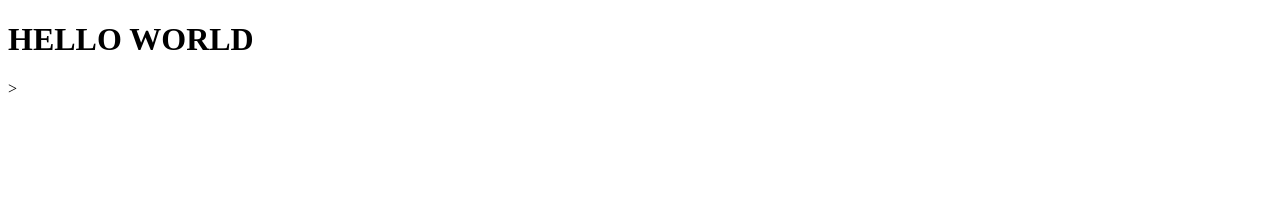
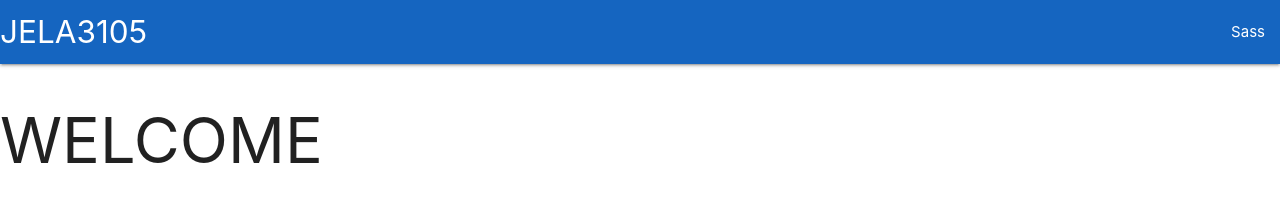
Before and after one commit to jela3105/portfolio, a plain HTML site: page index.html in a window 1280 px wide. Drawn offline with nearby package versions, Linux system fonts and the light colour scheme.

Commit message:
Added the base-color of the page

```diff
--- a/index.html
+++ b/index.html
@@ -2,9 +2,19 @@
 <html>
 <head>
     <meta charset='utf-8'>
-    <title>jela05</title>
+    <title>Jela3105</title>
+     <link rel="stylesheet" href="https://cdnjs.cloudflare.com/ajax/libs/materialize/1.0.0/css/materialize.min.css">
 </head>
 <body>
-    <h1>HELLO WORLD</h1>
+    <script src="https://cdnjs.cloudflare.com/ajax/libs/materialize/1.0.0/js/materialize.min.js"></script>
+    <nav>
+        <div class="nav-wrapper #1565c0 blue darken-3">
+          <a href="index.html" class="brand-logo">JELA3105</a>
+          <ul id="nav-mobile" class="right hide-on-med-and-down">
+            <li><a href="sass.html">Sass</a></li>
+          </ul>
+        </div>
+      </nav>
+    <h1>WELCOME</h1>
 </body>
-</html>>
+</html>
```
